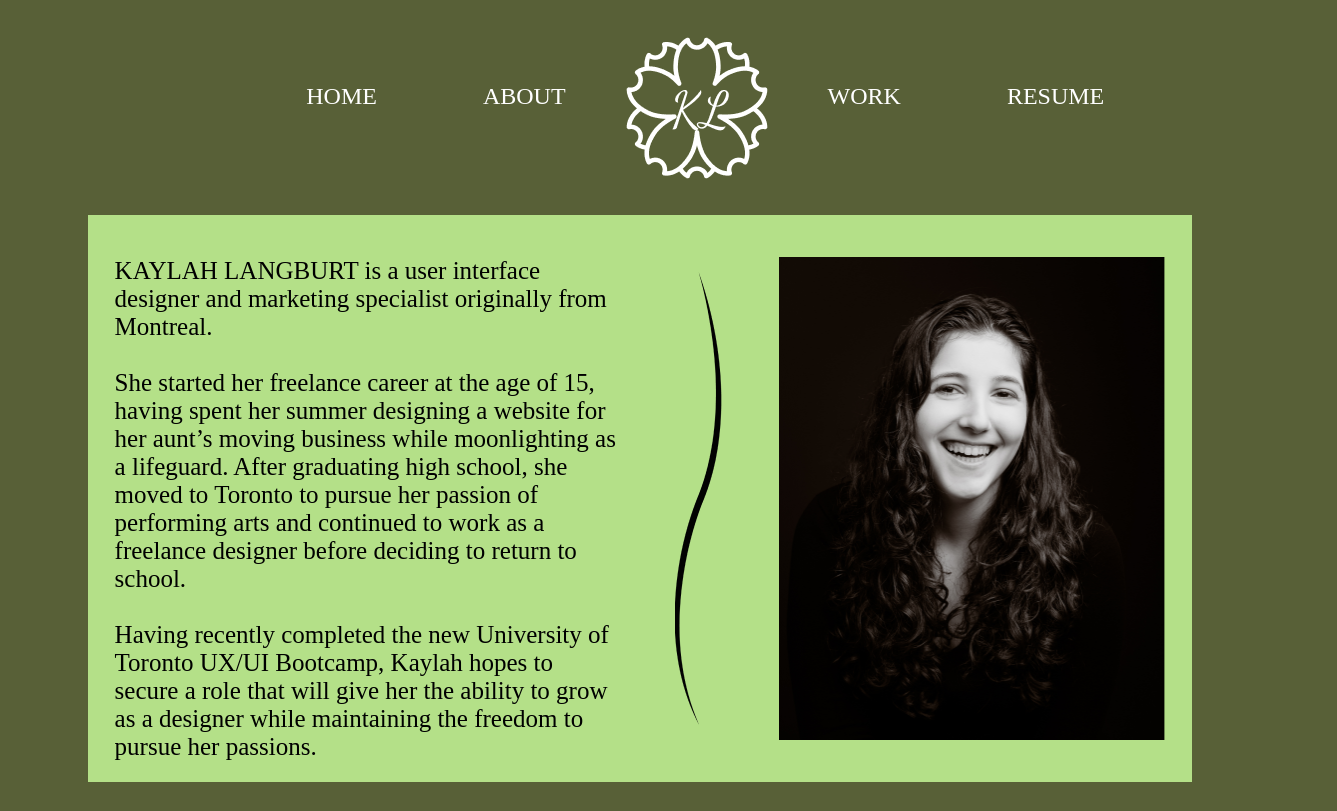
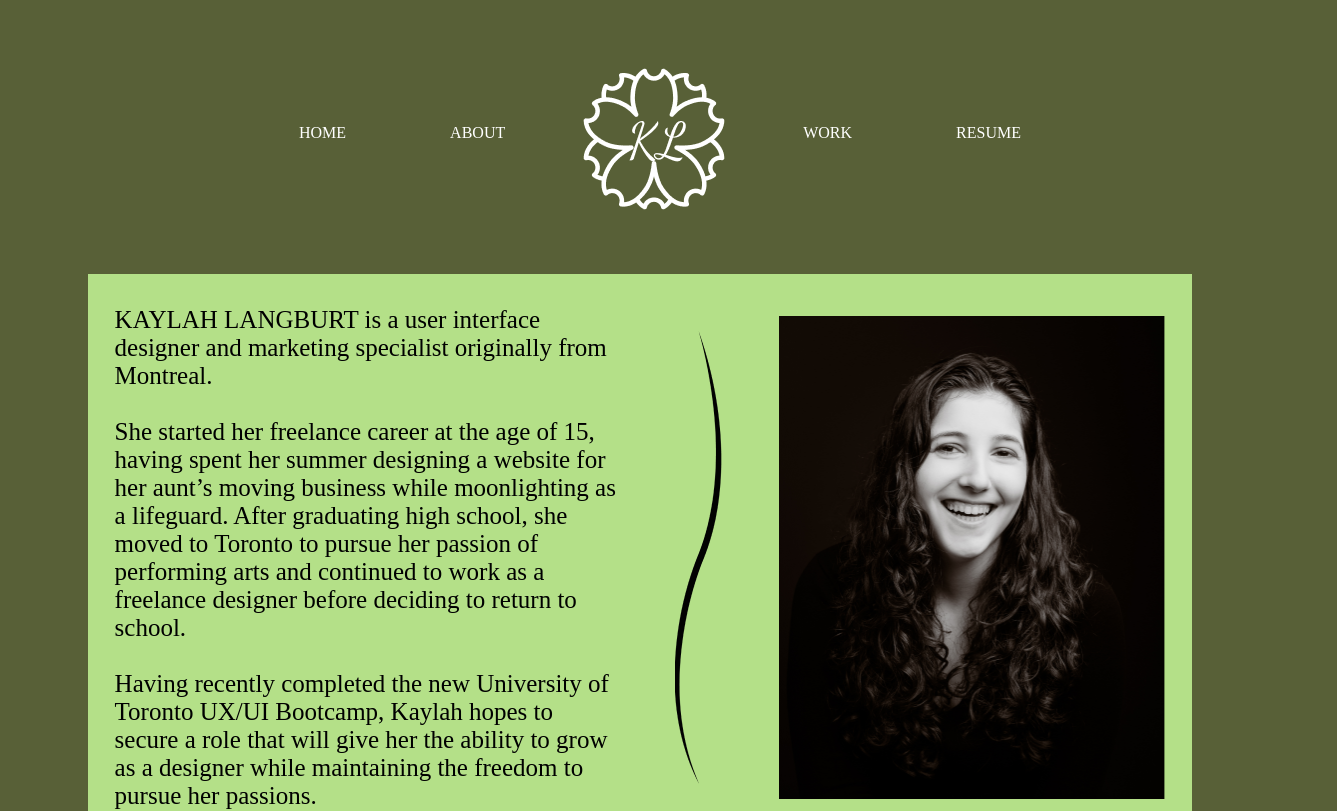
Before and after one commit to Kaylah-Langburt/UX_UI_HW_18, a plain HTML site: page index.html in a window 1280 px wide. Shown: the top 811 px of the page, 1337 px wide, since content can reach past the window. Drawn offline with Linux system fonts and the light colour scheme; files whose address does not match are found by name.

Commit message:
first commit
First commit on css issues

```diff
--- a/CSS/style.css
+++ b/CSS/style.css
@@ -5,32 +5,45 @@ body{
 .inlineBlock {
     display: inline-block;
     vertical-align: top;
-    padding: 50px;
+    padding: 20px;
     text-align: center;
-
 }
 
-.logo{
+.inlineBlock li:not(:nth-child(3)) {
+    margin-top: 60px;
+    margin-right: 30px;
+    margin-left: 30px;
+}
+
+.inlineBlock.logo {
+    display: block;
+}
+
+/* This commented code is the reason your page was scrolling to the sides. */
+
+/* .logo{
     width: 100%;
     padding: 1%;
     text-align: center;
+} */
+
+
+/* The nav contained a lot of properties that were not needed. Also your ul styling wasn't necessary to render the page the way it is now. */
+nav{
+    /* width: 100%;
+    padding: 1%;
+    font-size: 24px;
+    font-style: bold; */
+    color: white;
+    /* display:inline-block;
+    vertical-align: top; */
 }
 
-nav{
-    width: 100%;
-    padding: 1%;
-    font-size: 24px;
-    font-style: bold;
-    color: white;
-    display:inline-block;
-    vertical-align: top;
-}
-
-ul{
+/* ul{
     width: 100%;
     margin: auto;
     text-align: center;
-}
+} */
 
 .square{
     width: 1104px;
@@ -41,7 +54,6 @@ ul{
     justify-content: space-around;
     align-items: center;
     margin: auto;
-
 }
 
 .image{
@@ -54,9 +66,12 @@ ul{
     height: 483px;
 }
 
+/* If using static units of measure (like px) you should include "width" and "max-width" properties. This makes them responsive. */
+
 p{
-    width: 507px;
-    height: 483px;
+    width: 100%; /* set your width to 100% so that it fits its parent container no matter what size it is. */
+    max-width: 507px; /* set a max-width property to 507px so that content will never spread over 507px */
+    /* height: 483px;*/ /* You don't need to set the height of this paragraph block. */
     font-size: 25px;
     font-family: 'Times New Roman', Times, serif;
 }
--- a/index.html
+++ b/index.html
@@ -15,7 +15,7 @@
                 <ul>
                     <li class="inlineBlock">HOME</li>
                     <li class="inlineBlock">ABOUT</li>
-                    <img src="./Images/Logo.png">
+                    <li class="inlineBlock"><img src="./Images/Logo.png"></li>
                     <li class="inlineBlock">WORK</li>
                     <li class="inlineBlock">RESUME</li>
                 </ul>
```
